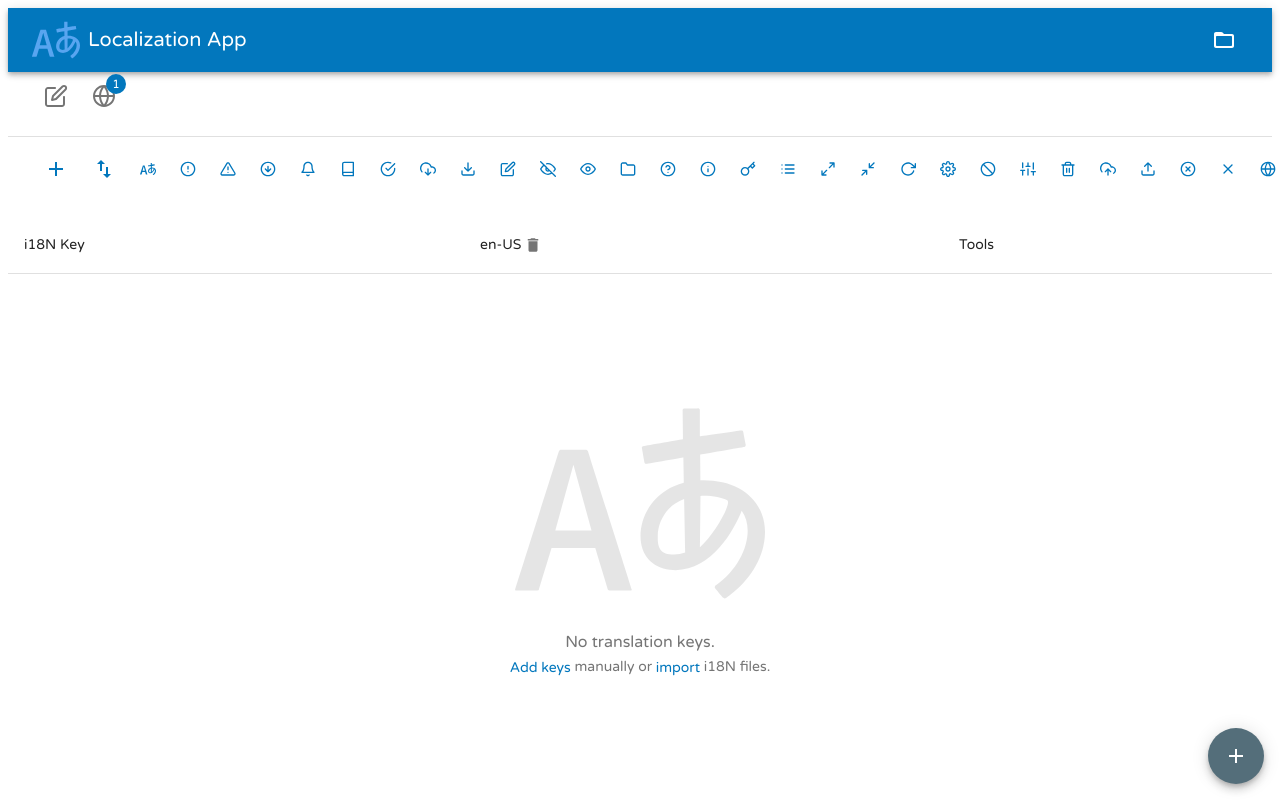
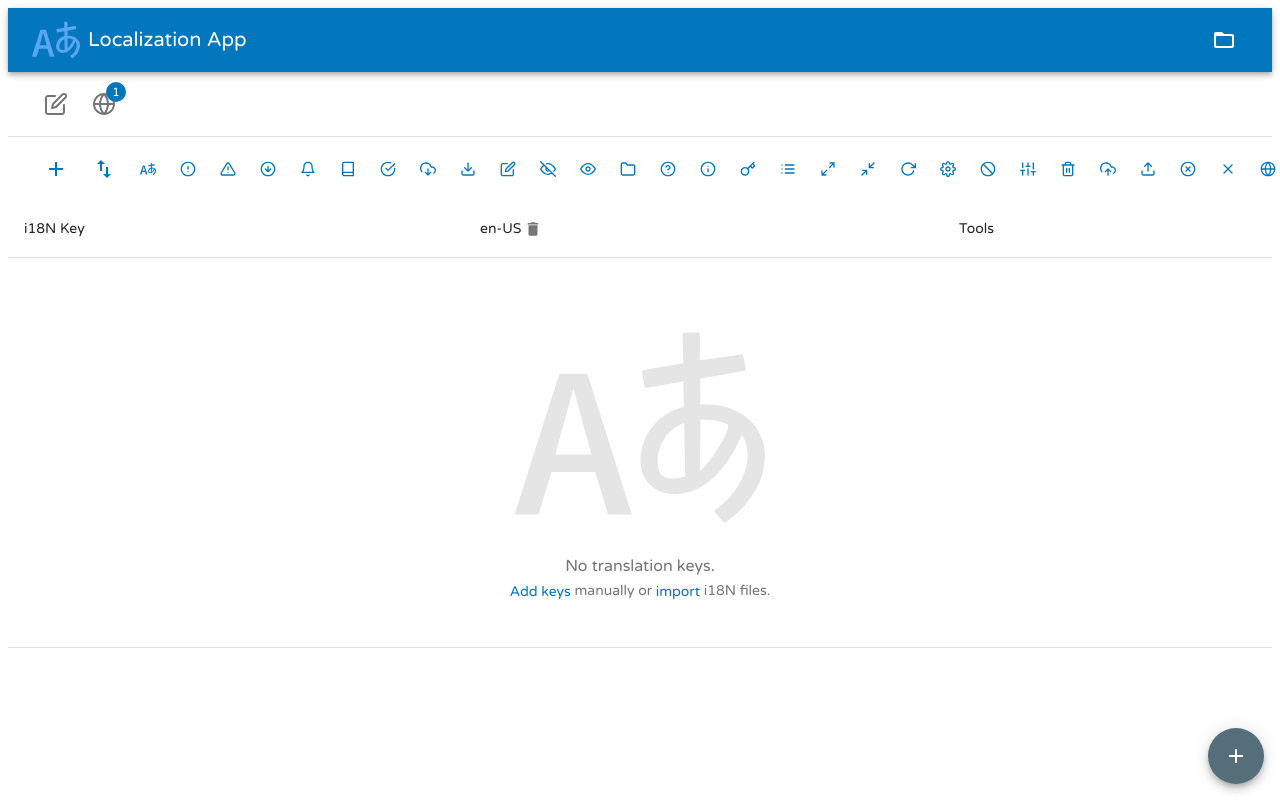
Before and after one commit to jcarias/translator-app, a React (Create React App) app: page / in a window 1280 px wide. Built offline with nearby package versions, Linux system fonts and the light colour scheme.

Commit message:
Small improvements
Signed-off-by: João André Lopes Carias <carias.joao@gmail.com>

```diff
--- a/src/App.js
+++ b/src/App.js
@@ -130,14 +130,15 @@ class App extends Component {
             </IconButton>
           </Tooltip>
         </TopBar>
-        <Grid container spacing={2}>
+        <Grid container>
           <Grid item xs={12}>
-            <Toolbar variant="dense">
+            <Toolbar>
               <Tooltip title={"Add a new Translation key"}>
                 <IconButton
                   disabled={
                     !this.props.locales || this.props.locales.length === 0
                   }
+                  onClick={this.showEditKeyDialog}
                 >
                   <Icon icon={ICONS.EDIT} />
                 </IconButton>
@@ -158,9 +159,9 @@ class App extends Component {
                 </IconButton>
               </Tooltip>
             </Toolbar>
+            <Divider />
           </Grid>
           <Grid item xs={12}>
-            <Divider />
             <Toolbar>
               <IconButton variant="contained" color="primary">
                 <AddIcon />
--- a/src/components/LocalizationTable.jsx
+++ b/src/components/LocalizationTable.jsx
@@ -69,6 +69,9 @@ const buildTranslationsRow = (
 );
 
 const useStyles = makeStyles(theme => ({
+  table: {
+    marginBottom: 72
+  },
   destructiveBtn: {
     color: theme.palette.error.main
   }
@@ -79,7 +82,7 @@ const LocalizationTable = props => {
 
   return (
     <React.Fragment>
-      <Table style={{ marginBottom: 72 }}>
+      <Table className={classes.table}>
         <TableHead>
           <TableRow>
             <TableCell>i18N Key</TableCell>
@@ -100,18 +103,22 @@ const LocalizationTable = props => {
                 props.showConfirmDeleteRow
               )
           )}
-        </TableBody>
-      </Table>
           {isEmpty(props.data.localizationData) && (
+            <TableRow>
+              <TableCell colSpan={3}>
                 <Grid
                   container
                   direction="column"
                   alignContent="center"
                   alignItems="center"
-          style={{ padding: "2em" }}
+                  style={{ paddingTop: "2em", paddingBottom: "2em" }}
                 >
                   <Grid item>
-            <Icon icon={ICONS.LANGUAGE} size={250} color={"rgba(0,0,0,0.1)"} />
+                    <Icon
+                      icon={ICONS.LANGUAGE}
+                      size={250}
+                      color={"rgba(0,0,0,0.1)"}
+                    />
                   </Grid>
                   <Grid item>
                     <Typography variant="subtitle1" color="textSecondary">
@@ -137,7 +144,11 @@ const LocalizationTable = props => {
                     i18N files.
                   </Typography>
                 </Grid>
+              </TableCell>
+            </TableRow>
           )}
+        </TableBody>
+      </Table>
     </React.Fragment>
   );
 };
```
Lines whose indentation alone changed are shown as unchanged.
